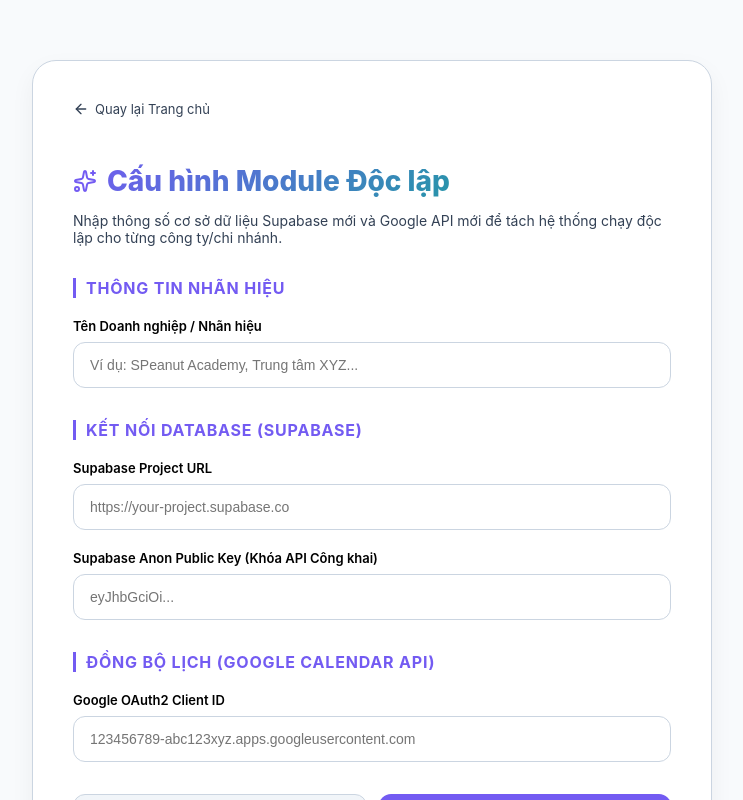
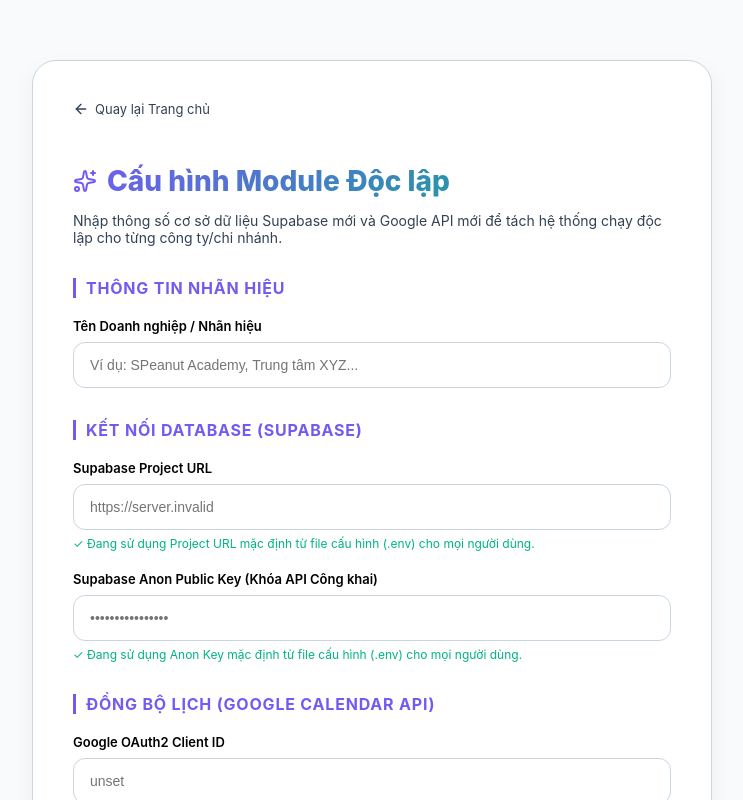
Before and after one commit to huonglandoan/SPeanut, a Next.js app: page /deploy in a window 1280 px wide. Shown: the top 800 px of the page, without its empty margins (268-1011 px from the left). Built offline with nearby package versions, Linux system fonts and the light colour scheme; no server answers.

Commit message:
fix gg api

```diff
--- a/app/deploy/page.tsx
+++ b/app/deploy/page.tsx
@@ -186,22 +186,32 @@ export default function DeployConfigPage() {
             <label className={styles.label}>Supabase Project URL</label>
             <input
               type="url"
-              placeholder="https://your-project.supabase.co"
+              placeholder={process.env.NEXT_PUBLIC_SUPABASE_URL || "https://your-project.supabase.co"}
               value={supabaseUrl}
               onChange={(e) => setSupabaseUrl(e.target.value)}
               className={styles.input}
             />
+            {process.env.NEXT_PUBLIC_SUPABASE_URL && !supabaseUrl && (
+              <span style={{ fontSize: '12px', color: '#00b383', marginTop: '6px', display: 'block' }}>
+                ✓ Đang sử dụng Project URL mặc định từ file cấu hình (.env) cho mọi người dùng.
+              </span>
+            )}
           </div>
 
           <div className={styles.formGroup}>
             <label className={styles.label}>Supabase Anon Public Key (Khóa API Công khai)</label>
             <input
               type="password"
-              placeholder="eyJhbGciOi..."
+              placeholder={process.env.NEXT_PUBLIC_SUPABASE_ANON_KEY ? "••••••••••••••••" : "eyJhbGciOi..."}
               value={supabaseAnonKey}
               onChange={(e) => setSupabaseAnonKey(e.target.value)}
               className={styles.input}
             />
+            {process.env.NEXT_PUBLIC_SUPABASE_ANON_KEY && !supabaseAnonKey && (
+              <span style={{ fontSize: '12px', color: '#00b383', marginTop: '6px', display: 'block' }}>
+                ✓ Đang sử dụng Anon Key mặc định từ file cấu hình (.env) cho mọi người dùng.
+              </span>
+            )}
           </div>
 
           <h3 className={styles.sectionTitle} style={{ marginTop: '32px' }}>Đồng bộ Lịch (Google Calendar API)</h3>
@@ -210,12 +220,18 @@ export default function DeployConfigPage() {
             <label className={styles.label}>Google OAuth2 Client ID</label>
             <input
               type="text"
-              placeholder="123456789-abc123xyz.apps.googleusercontent.com"
+              placeholder={process.env.NEXT_PUBLIC_GOOGLE_CLIENT_ID || "123456789-abc123xyz.apps.googleusercontent.com"}
               value={googleClientId}
               onChange={(e) => setGoogleClientId(e.target.value)}
               className={styles.input}
             />
+            {process.env.NEXT_PUBLIC_GOOGLE_CLIENT_ID && !googleClientId && (
+              <span style={{ fontSize: '12px', color: '#00b383', marginTop: '6px', display: 'block' }}>
+                ✓ Đang sử dụng Google Client ID mặc định từ file cấu hình (.env). Tất cả người dùng đăng nhập sẽ tự động được sử dụng Client ID này mà không cần thiết lập thủ công.
+              </span>
+            )}
           </div>
+
 
           <div className={styles.btnRow}>
             <button
--- a/lib/server.ts
+++ b/lib/server.ts
@@ -1,6 +1,17 @@
 // @/lib/server.ts
 import { createServerClient } from '@supabase/ssr';
 import { cookies, headers } from 'next/headers';
+
+function isValidSupabaseConfig(url: string | null, key: string | null): boolean {
+  if (!url || !key) return false;
+  const trimmedUrl = url.trim();
+  const trimmedKey = key.trim();
+  return (
+    (trimmedUrl.startsWith('https://') || trimmedUrl.startsWith('http://')) &&
+    trimmedKey.startsWith('eyJ') &&
+    trimmedKey.split('.').length === 3
+  );
+}
 
 export async function createClient() {
   let url = process.env.NEXT_PUBLIC_SUPABASE_URL || 'https://placeholder.supabase.co';
@@ -10,13 +21,14 @@ export async function createClient() {
     const reqHeaders = await headers();
     const customUrl = reqHeaders.get('x-supabase-url');
     const customAnonKey = reqHeaders.get('x-supabase-anon-key');
-    if (customUrl && customAnonKey) {
-      url = customUrl;
-      anonKey = customAnonKey;
+    if (isValidSupabaseConfig(customUrl, customAnonKey)) {
+      url = customUrl!.trim();
+      anonKey = customAnonKey!.trim();
     }
   } catch (e) {
     // Falls back to defaults if called in static build context or other scenarios
   }
+
 
   const cookieStore = await cookies();
 
```
Also changed, not shown: lib/supabase.ts (+16 -3 lines).
